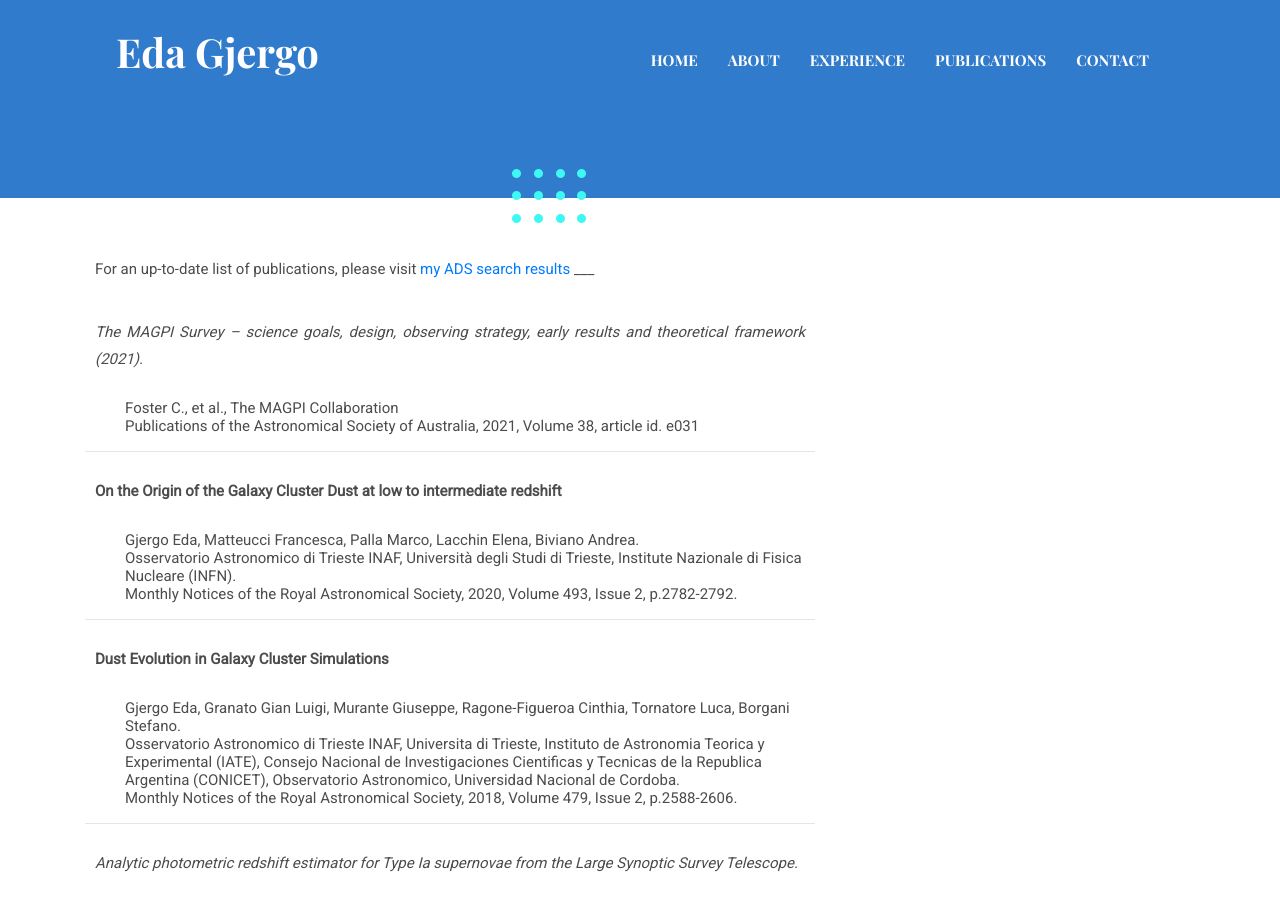
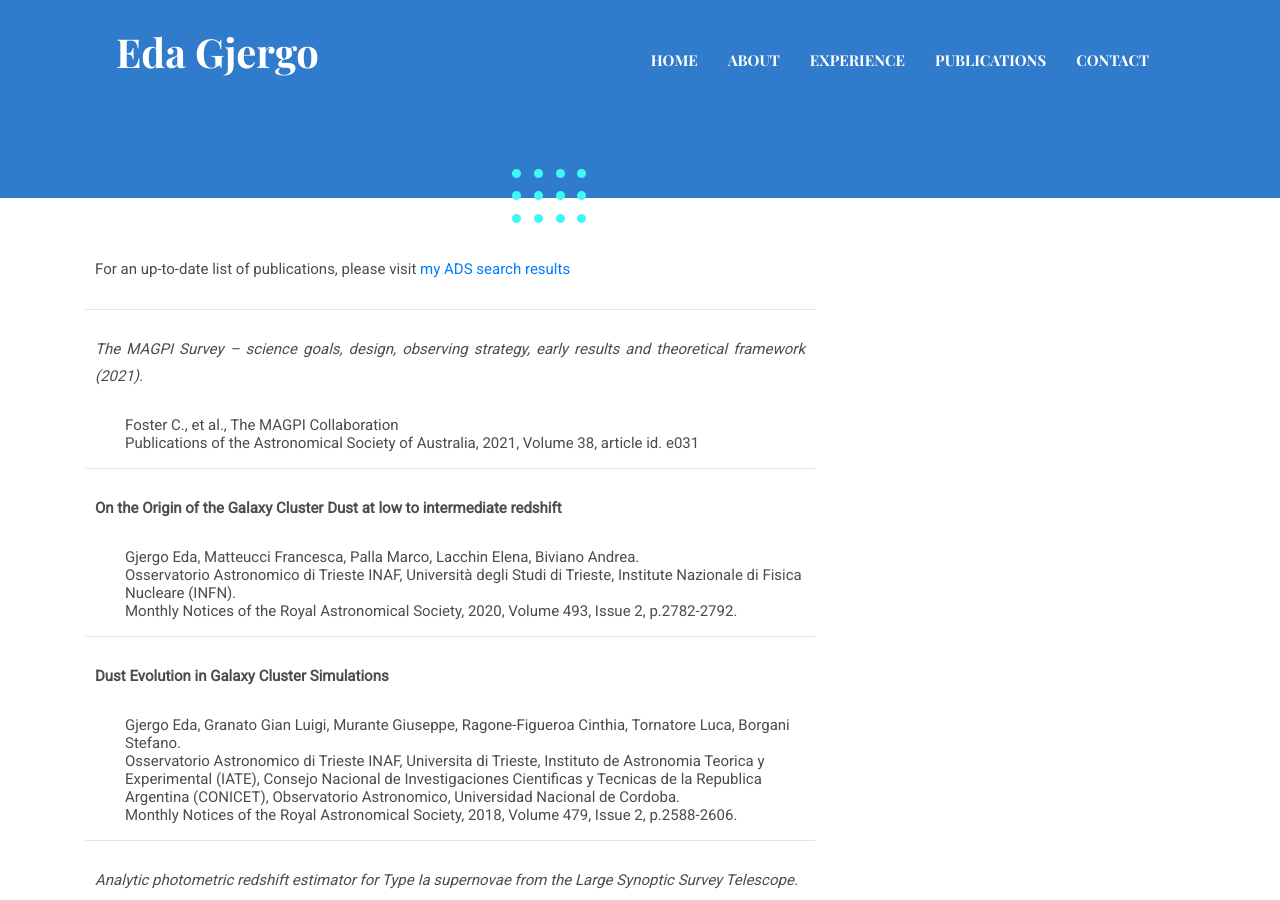
Before and after one commit to egjergo/egjergo.github.io, a Jekyll site: the page built from _pages/publications.md, in a window 1280 px wide and 900 px high, scrolled down 326 px. Built offline with Jekyll 4.4.1, drawn with Linux system fonts in a browser that asks for light colours.

```diff
--- a/_pages/publications.md
+++ b/_pages/publications.md
@@ -4,39 +4,40 @@ title: Publications
 ---
 
 For an up-to-date list of publications, please visit [my ADS search results](https://ui.adsabs.harvard.edu/search/q=author%3A%22gjergo%2C%20e%22&sort=date%20desc%2C%20bibcode%20desc&p_=0)
+
 ___
 
 *The MAGPI Survey -- science goals, design, observing strategy, early results and theoretical framework (2021).*
-  * Foster C., et al., The MAGPI Collaboration
-  * Publications of the Astronomical Society of Australia, 2021, Volume 38, article id. e031
+>  * Foster C., et al., The MAGPI Collaboration
+>  * Publications of the Astronomical Society of Australia, 2021, Volume 38, article id. e031
 
 ___
 
 **On the Origin of the Galaxy Cluster Dust at low to intermediate redshift**
- * Gjergo Eda, Matteucci Francesca, Palla Marco, Lacchin Elena, Biviano Andrea.
- * Osservatorio Astronomico di Trieste INAF, Università degli Studi di Trieste, Institute Nazionale di Fisica Nucleare (INFN).
- * Monthly Notices of the Royal Astronomical Society, 2020, Volume 493, Issue 2, p.2782-2792.
+> * Gjergo Eda, Matteucci Francesca, Palla Marco, Lacchin Elena, Biviano Andrea.
+> * Osservatorio Astronomico di Trieste INAF, Università degli Studi di Trieste, Institute Nazionale di Fisica Nucleare (INFN).
+> * Monthly Notices of the Royal Astronomical Society, 2020, Volume 493, Issue 2, p.2782-2792.
 
 ___
 
 **Dust Evolution in Galaxy Cluster Simulations**
- * Gjergo Eda, Granato Gian Luigi, Murante Giuseppe, Ragone-Figueroa Cinthia, Tornatore Luca, Borgani Stefano.
- * Osservatorio Astronomico di Trieste INAF, Universita di Trieste, Instituto de Astronomia Teorica y Experimental (IATE), Consejo Nacional de Investigaciones Cientificas y Tecnicas de la Republica Argentina (CONICET), Observatorio Astronomico, Universidad Nacional de Cordoba.
- *  Monthly Notices of the Royal Astronomical Society, 2018, Volume 479, Issue 2, p.2588-2606.
+> * Gjergo Eda, Granato Gian Luigi, Murante Giuseppe, Ragone-Figueroa Cinthia, Tornatore Luca, Borgani Stefano.
+> * Osservatorio Astronomico di Trieste INAF, Universita di Trieste, Instituto de Astronomia Teorica y Experimental (IATE), Consejo Nacional de Investigaciones Cientificas y Tecnicas de la Republica Argentina (CONICET), Observatorio Astronomico, Universidad Nacional de Cordoba.
+> *  Monthly Notices of the Royal Astronomical Society, 2018, Volume 479, Issue 2, p.2588-2606.
 
 ___
 
 *Analytic photometric redshift estimator for Type Ia supernovae from the Large Synoptic Survey Telescope.*
- * Wang Yun, Gjergo Eda, Kuhlmann Stephen
- * Argonne National Laboratory, California Institute of Technology, University of Oklahoma.
- * Monthly Notices of the Royal Astronomical Society, 2015, Volume 451, Issue 2, p.1955-1963.
+> * Wang Yun, Gjergo Eda, Kuhlmann Stephen
+> * Argonne National Laboratory, California Institute of Technology, University of Oklahoma.
+> * Monthly Notices of the Royal Astronomical Society, 2015, Volume 451, Issue 2, p.1955-1963.
 
 ___
 
-> **Type Ia supernovae selection and forecast of cosmology constraints for the Dark Energy Survey **
-   * Gjergo Eda, Duggan Jefferson, Cunningham John, Kuhlmann Stephen, Biswas Rahul, Kovacs Eve, Bernstein Joseph, Spinka Harold.
-   * Argonne National Laboratory, Illinois Institute of Technology, Loyola University Chicago.
-   * Astroparticle Physics, 2013, Volume 42, p. 52-61.
+**Type Ia supernovae selection and forecast of cosmology constraints for the Dark Energy Survey **
+>   * Gjergo Eda, Duggan Jefferson, Cunningham John, Kuhlmann Stephen, Biswas Rahul, Kovacs Eve, Bernstein Joseph, Spinka Harold.
+>   * Argonne National Laboratory, Illinois Institute of Technology, Loyola University Chicago.
+>   * Astroparticle Physics, 2013, Volume 42, p. 52-61.
 
 ___
 
```
